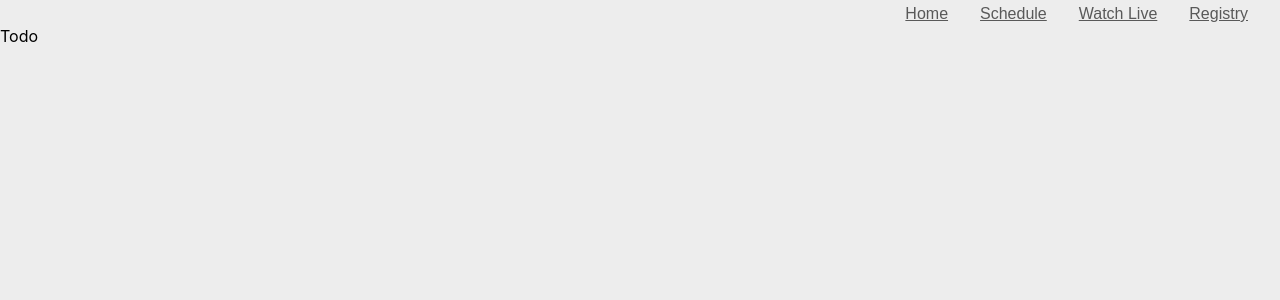
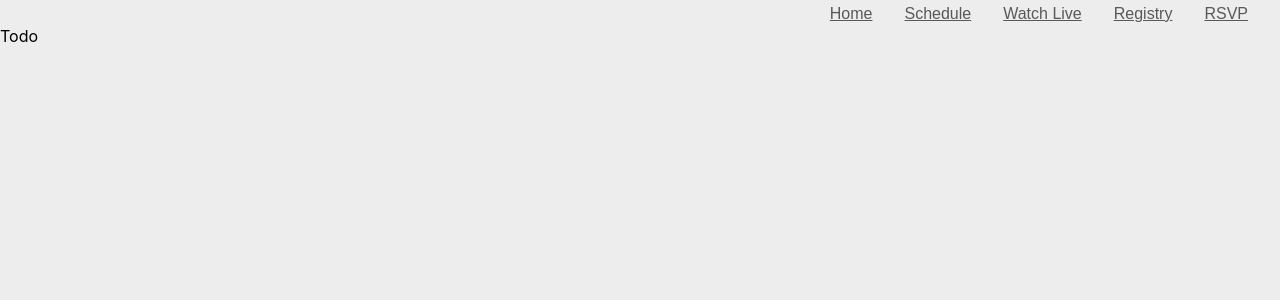
Before and after one commit to bruceape/weddingwebsite, a Next.js app: page /todo in a window 1280 px wide. Shown: the top 300 px of the page. Built offline with nearby package versions, Linux system fonts and the light colour scheme; a web font is replaced by a local one.

Commit message:
Added RSVP link

```diff
--- a/components/navigation.jsx
+++ b/components/navigation.jsx
@@ -42,6 +42,11 @@ function Sheet({ currentPage, open }) {
 				<li>
 					<Link href="https://www.amazon.com/wedding/christina-glass-bruce-sullivan-san-francisco-may-2022/registry/26DZ9B91WPC3">
 						<a className={styles.menuLink}>Registry</a>
+					</Link>
+				</li>
+				<li>
+					<Link href="https://airtable.com/shrk3PkNmTKhtv2Qw">
+						<a className={styles.menuLink}>RSVP</a>
 					</Link>
 				</li>
 {/*				<li>
@@ -119,6 +124,13 @@ function DesktopNav({ currentPage }) {
 						</a>
 					</Link>
 				</li>
+				<li className={styles.listItem}>
+					<Link href="https://airtable.com/shrk3PkNmTKhtv2Qw">
+						<a className={`${styles.link} neue-haas-regular`}>
+							RSVP
+						</a>
+					</Link>
+				</li>
 			</ul>
 		</div>
 	)
```
Also changed, not shown: components/home_nav.jsx (+8 -0 lines).
